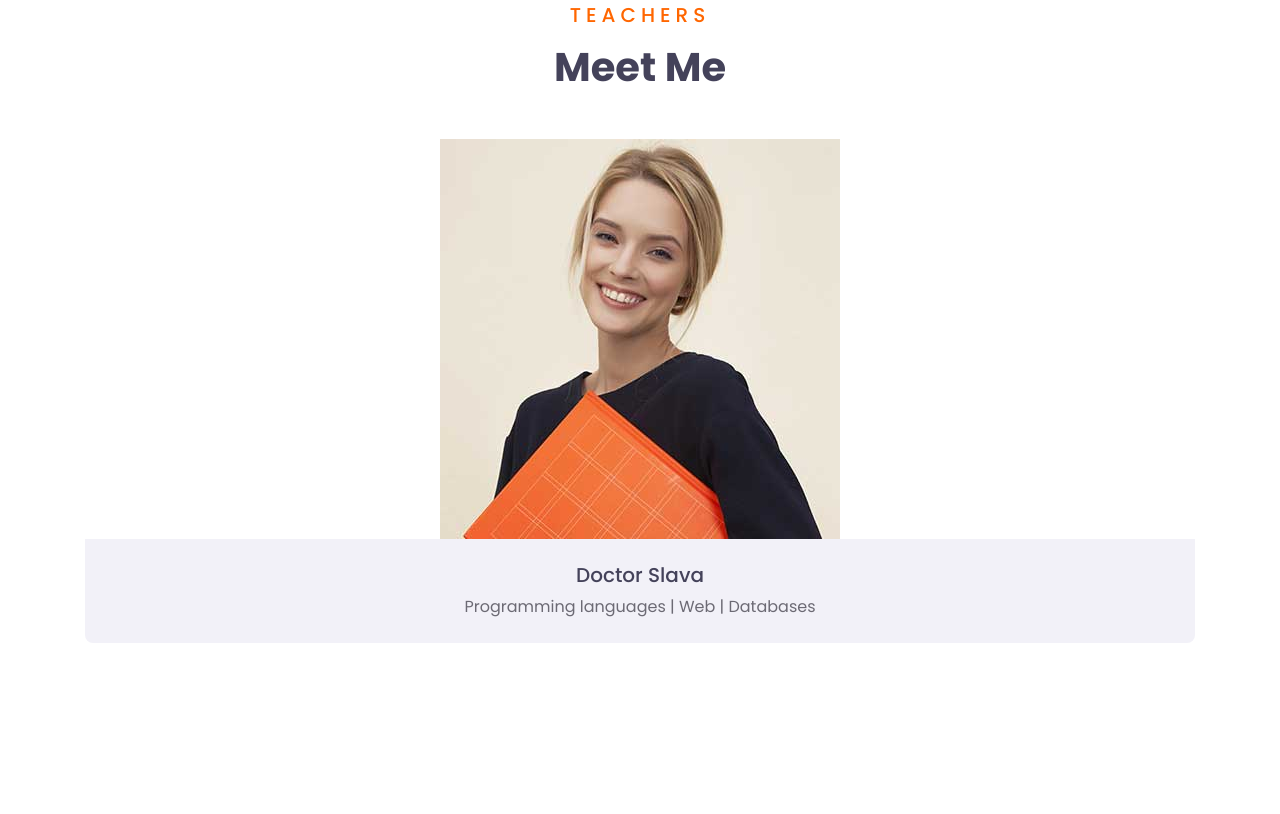
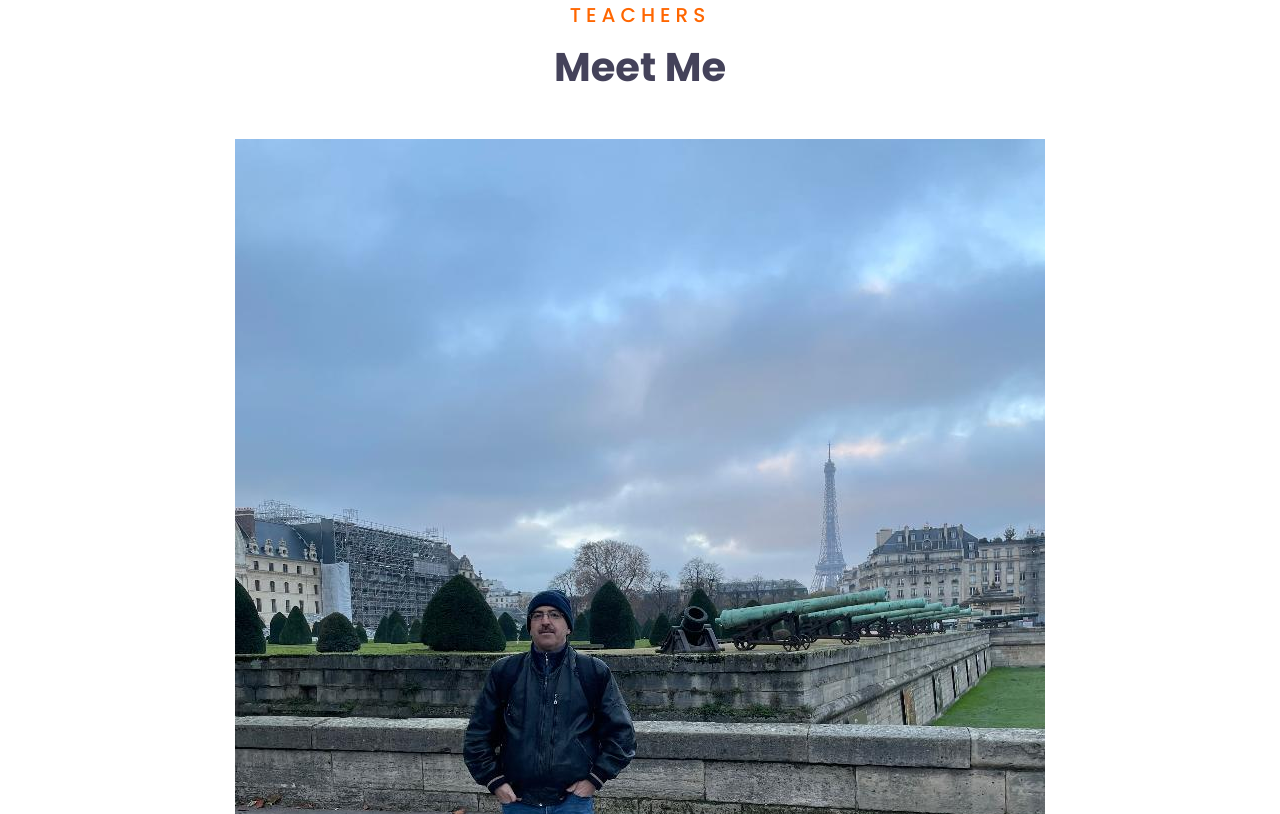
Before and after one commit to SlavaB1973/courses, a plain HTML site: page teacher.html in a window 1280 px wide. Shown: the part 666-1480 px from the top of the page. Drawn offline with nearby package versions, Linux system fonts and the light colour scheme.

```diff
--- a/teacher.html
+++ b/teacher.html
@@ -3,13 +3,13 @@
 
 <head>
     <meta charset="utf-8">
-    <title>ECOURSES</title>
+    <title>E COURSES</title>
     <meta content="width=device-width, initial-scale=1.0" name="viewport">
     <meta content="Free HTML Templates" name="keywords">
     <meta content="Free HTML Templates" name="description">
 
     <!-- Favicon -->
-    <link href="img/favicon.ico" rel="icon">
+    <link href="img/fav.ico" rel="icon">
 
     <!-- Google Web Fonts -->
     <link rel="preconnect" href="https://fonts.gstatic.com">
@@ -158,7 +158,7 @@
                 <div class="col-md-12 col-lg-12 text-center team mb-4">
                     <div class="team-item rounded overflow-hidden mb-2">
                         <div class="team-img position-relative">
-                            <img class="img-fluid" src="img/team-1.jpg" alt="">
+                            <img class="img-fluid" src="img/slava.jpg" alt="">
                             <div class="team-social">
                                 <a class="btn btn-outline-light btn-square mx-1" href="#"><i class="fab fa-twitter"></i></a>
                                 <a class="btn btn-outline-light btn-square mx-1" href="#"><i class="fab fa-facebook-f"></i></a>
```
Also changed, not shown: course.html (+2 -2 lines), index.html (+2 -2 lines), img/fav.ico (added).
